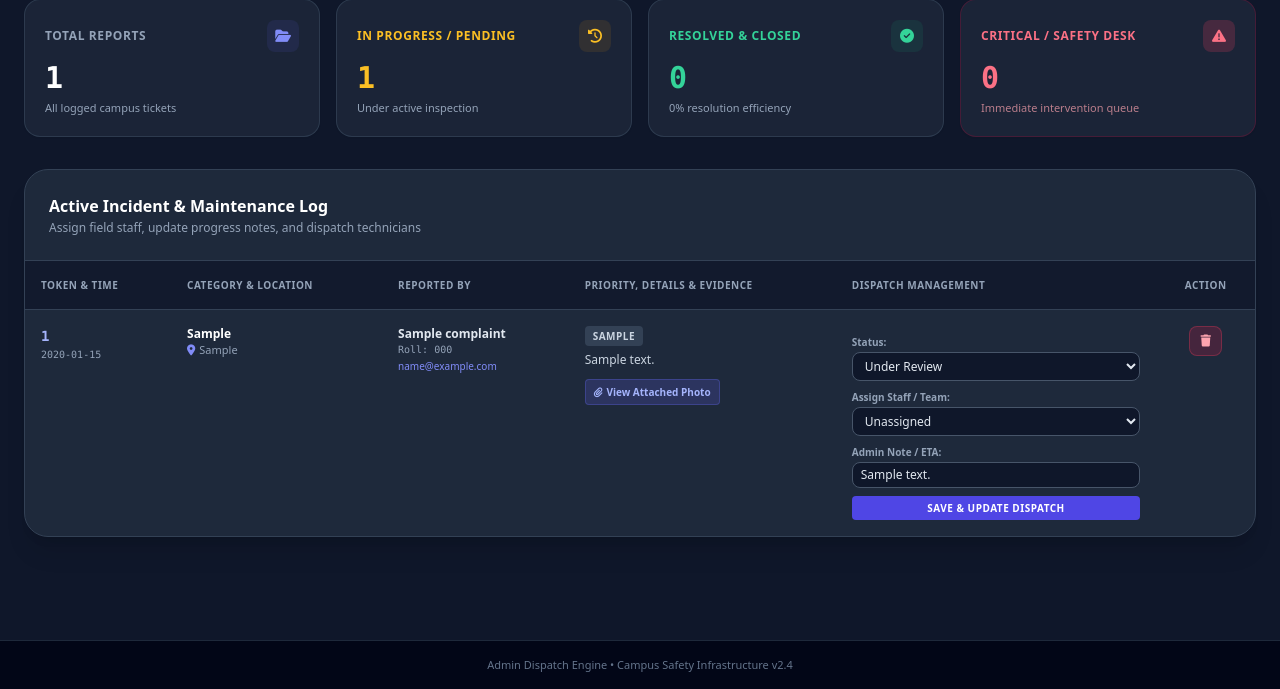
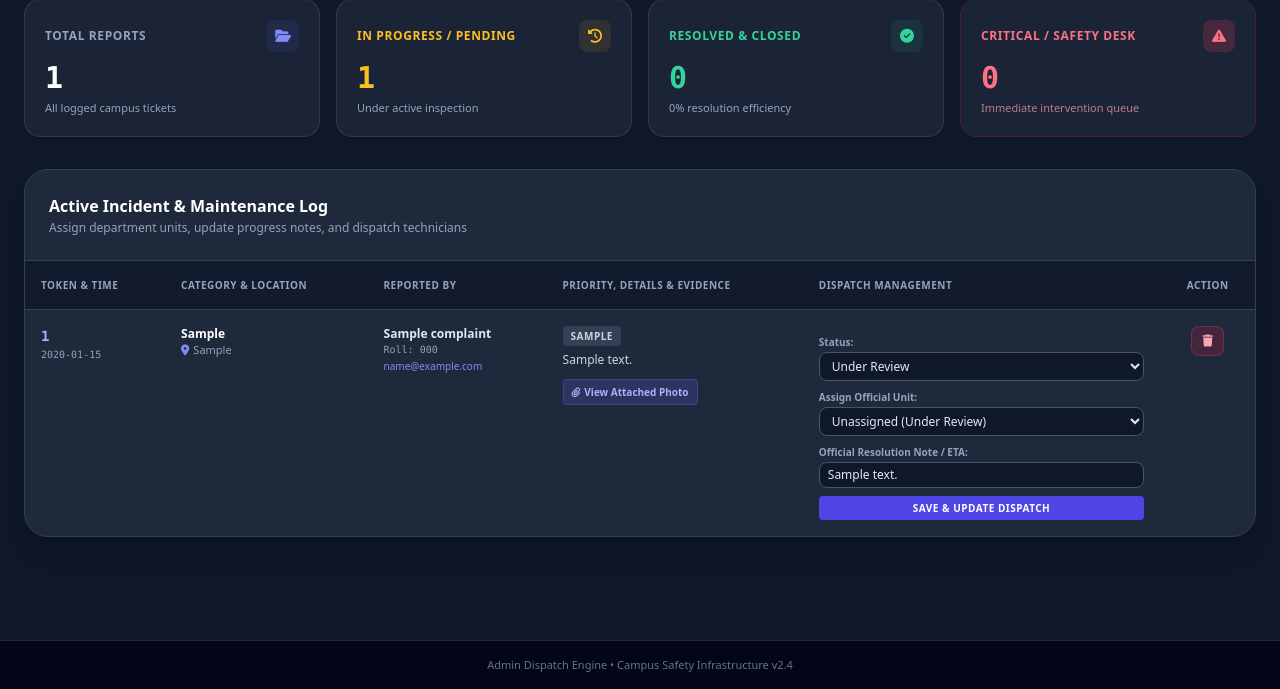
Before and after one commit to Aryan-vats-hub/campus-shield, a Flask app: page /admin-panel in a window 1280 px wide. Shown: the part 111-800 px from the top of the page. Run offline with Flask 3, Linux system fonts and the light colour scheme; the visitor is signed in with stand-in values (Sample User, id 1); tables that the repository leaves empty hold one stand-in row (values such as "Sample post"); some libraries are stand-ins or nearby versions.

Commit message:
Update admin.html

```diff
--- a/campus shield/templates/admin.html
+++ b/campus shield/templates/admin.html
@@ -114,7 +114,7 @@
       <div class="p-6 border-b border-slate-700 flex flex-wrap items-center justify-between gap-4 no-print">
         <div>
           <h2 class="text-base font-black text-white">Active Incident & Maintenance Log</h2>
-          <p class="text-xs text-slate-400 mt-0.5">Assign field staff, update progress notes, and dispatch technicians</p>
+          <p class="text-xs text-slate-400 mt-0.5">Assign department units, update progress notes, and dispatch technicians</p>
         </div>
       </div>
 
@@ -165,7 +165,7 @@
                   {% endif %}
                 </td>
 
-                <!-- DISPATCH MANAGEMENT (TEAM + NOTES + STATUS) -->
+                <!-- DISPATCH MANAGEMENT (OFFICIAL TEAMS ONLY - NO PERSONAL NAMES) -->
                 <td class="p-4 align-top">
                   <div class="print-only text-xs">
                     <p><strong>Status:</strong> {{ c['status'] }}</p>
@@ -185,21 +185,21 @@
                     </div>
 
                     <div>
-                      <label class="text-[10px] font-bold text-slate-400 block mb-0.5">Assign Staff / Team:</label>
+                      <label class="text-[10px] font-bold text-slate-400 block mb-0.5">Assign Official Unit:</label>
                       <select name="assigned_team" class="w-full bg-slate-900 border border-slate-600 rounded-lg px-2 py-1 text-xs text-slate-200 font-medium focus:ring-1 focus:ring-indigo-500 focus:outline-none">
-                        <option value="Unassigned (Under Review)" {% if c['assigned_team'] == 'Unassigned (Under Review)' %}selected{% endif %}>Unassigned</option>
-                        <option value="Campus Electrical Squad (Er. Ramesh)" {% if c['assigned_team'] == 'Campus Electrical Squad (Er. Ramesh)' %}selected{% endif %}>Campus Electrical Squad</option>
-                        <option value="Plumbing & Water Maintenance (Suresh)" {% if c['assigned_team'] == 'Plumbing & Water Maintenance (Suresh)' %}selected{% endif %}>Plumbing Maintenance</option>
-                        <option value="Lab & IT Network Unit (Admin Tech)" {% if c['assigned_team'] == 'Lab & IT Network Unit (Admin Tech)' %}selected{% endif %}>Lab & IT Unit</option>
-                        <option value="Campus Sanitation & Civil Staff" {% if c['assigned_team'] == 'Campus Sanitation & Civil Staff' %}selected{% endif %}>Sanitation Staff</option>
-                        <option value="Proctorial Anti-Ragging Committee" {% if c['assigned_team'] == 'Proctorial Anti-Ragging Committee' %}selected{% endif %}>Anti-Ragging Committee</option>
-                        <option value="Internal Girls Safety Cell" {% if c['assigned_team'] == 'Internal Girls Safety Cell' %}selected{% endif %}>Girls Safety Cell</option>
+                        <option value="Unassigned (Under Review)" {% if c['assigned_team'] == 'Unassigned (Under Review)' %}selected{% endif %}>Unassigned (Under Review)</option>
+                        <option value="Electrical Maintenance Wing" {% if c['assigned_team'] == 'Electrical Maintenance Wing' %}selected{% endif %}>Electrical Maintenance Wing</option>
+                        <option value="Water Supply & Sanitation Cell" {% if c['assigned_team'] == 'Water Supply & Sanitation Cell' %}selected{% endif %}>Water Supply & Sanitation Cell</option>
+                        <option value="IT Infrastructure & Network Desk" {% if c['assigned_team'] == 'IT Infrastructure & Network Desk' %}selected{% endif %}>IT Infrastructure & Network Desk</option>
+                        <option value="Civil Works & Estate Office" {% if c['assigned_team'] == 'Civil Works & Estate Office' %}selected{% endif %}>Civil Works & Estate Office</option>
+                        <option value="Proctorial Anti-Ragging Committee" {% if c['assigned_team'] == 'Proctorial Anti-Ragging Committee' %}selected{% endif %}>Proctorial Anti-Ragging Committee</option>
+                        <option value="Internal Women & Girls Safety Squad" {% if c['assigned_team'] == 'Internal Women & Girls Safety Squad' %}selected{% endif %}>Internal Women & Girls Safety Squad</option>
                       </select>
                     </div>
 
                     <div>
-                      <label class="text-[10px] font-bold text-slate-400 block mb-0.5">Admin Note / ETA:</label>
-                      <input type="text" name="admin_notes" value="{{ c['admin_notes'] if c['admin_notes'] else 'Dispatched for verification.' }}" placeholder="e.g. Dispatched to Lab 2, ETA 1hr" class="w-full bg-slate-900 border border-slate-600 rounded-lg px-2 py-1 text-xs text-slate-200 focus:ring-1 focus:ring-indigo-500 focus:outline-none">
+                      <label class="text-[10px] font-bold text-slate-400 block mb-0.5">Official Resolution Note / ETA:</label>
+                      <input type="text" name="admin_notes" value="{{ c['admin_notes'] if c['admin_notes'] else 'Dispatched for verification.' }}" placeholder="e.g. Unit dispatched to site, verification under progress" class="w-full bg-slate-900 border border-slate-600 rounded-lg px-2 py-1 text-xs text-slate-200 focus:ring-1 focus:ring-indigo-500 focus:outline-none">
                     </div>
 
                     <button type="submit" class="w-full py-1 bg-indigo-600 hover:bg-indigo-500 text-white font-bold rounded text-[10px] uppercase tracking-wider transition cursor-pointer">
```
